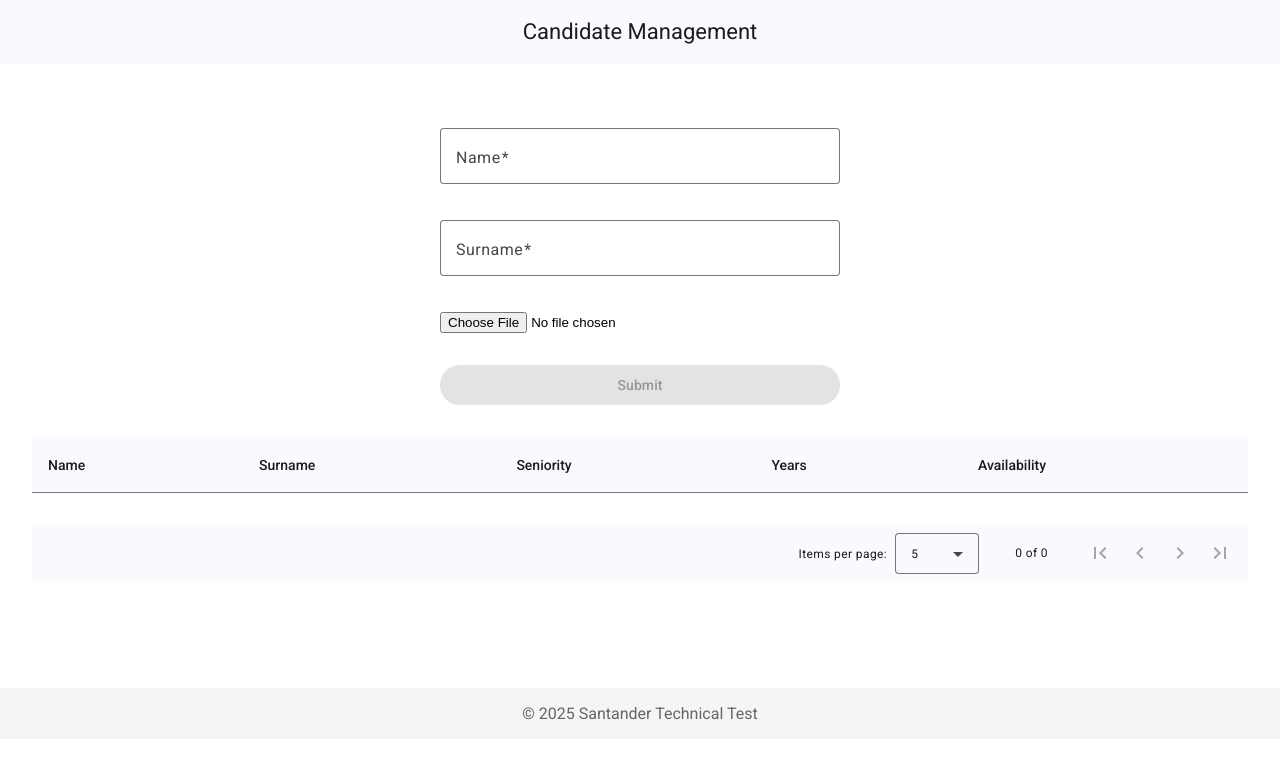
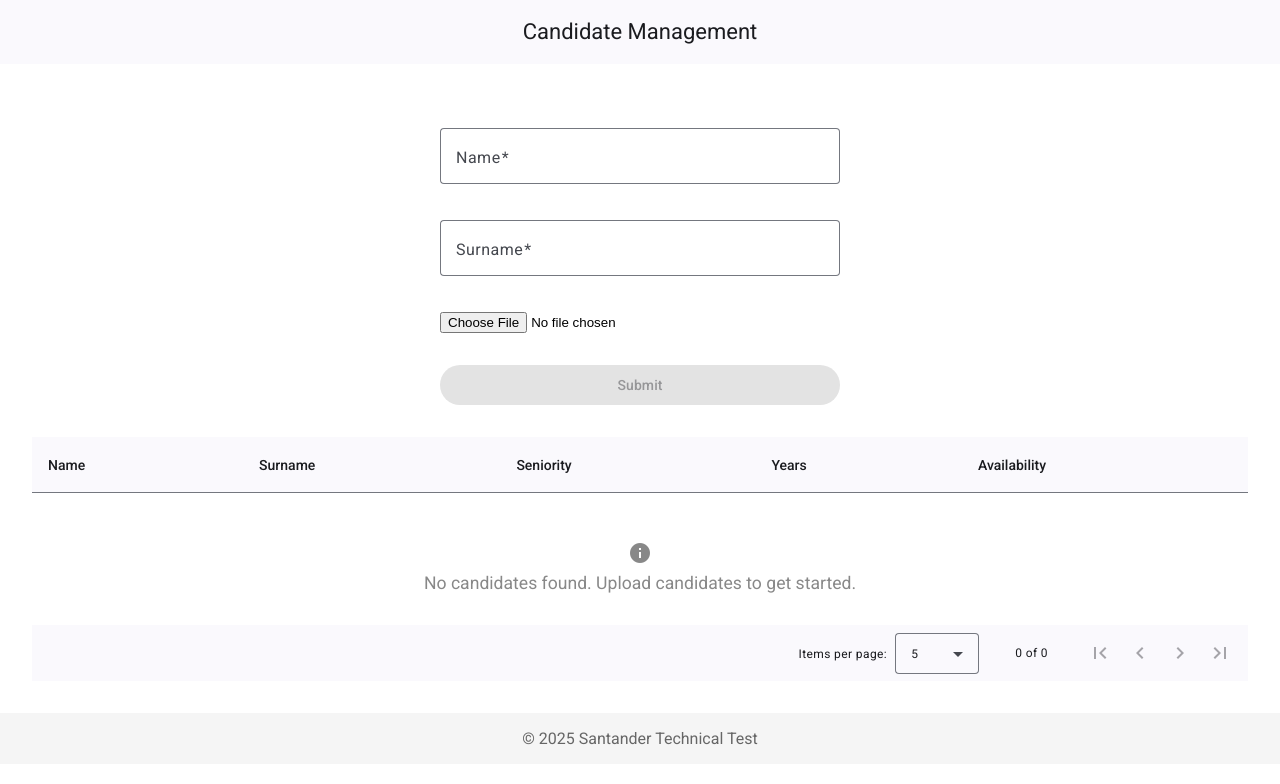
Before and after one commit to mjmmattoni98/scalian-frontend, an Angular app: page / in a window 1280 px wide. Shown: the top 784 px of the page. Built offline with nearby package versions, Linux system fonts and the light colour scheme.

Commit message:
Add empty indicator when table is empty

```diff
--- a/src/app/views/components/table.ts
+++ b/src/app/views/components/table.ts
@@ -1,4 +1,5 @@
 import { AfterViewInit, Component, effect, ViewChild } from '@angular/core';
+import { MatIconModule } from '@angular/material/icon';
 import { MatPaginator, MatPaginatorModule } from '@angular/material/paginator';
 import { MatSort, MatSortModule } from '@angular/material/sort';
 import { MatTableDataSource, MatTableModule } from '@angular/material/table';
@@ -15,7 +16,7 @@ interface Candidate {
 @Component({
   selector: 'candidates-table',
   standalone: true,
-  imports: [MatTableModule, MatPaginatorModule, MatSortModule],
+  imports: [MatTableModule, MatPaginatorModule, MatSortModule, MatIconModule],
   template: `
     <table mat-table [dataSource]="candidates" matSort class="mat-elevation-z8">
       <ng-container matColumnDef="name">
@@ -84,6 +85,15 @@ interface Candidate {
       <tr mat-row *matRowDef="let row; columns: displayedColumns"></tr>
     </table>
 
+    @if (candidates.data.length === 0) {
+    <div class="empty-state" role="status" aria-live="polite">
+      <mat-icon color="primary" fontIcon="info" aria-hidden="true"
+        >info</mat-icon
+      >
+      <span>No candidates found. Upload candidates to get started.</span>
+    </div>
+    }
+
     <mat-paginator
       [pageSizeOptions]="[5, 10, 20]"
       showFirstLastButtons
@@ -95,7 +105,16 @@ interface Candidate {
       width: 100%;
       margin: 2rem auto;
     }
-
+    .empty-state {
+      display: flex;
+      flex-direction: column;
+      align-items: center;
+      justify-content: center;
+      margin: 3rem 0 2rem 0;
+      color: var(--quaternary-contrast, #888);
+      font-size: 1.1rem;
+      gap: 0.5rem;
+    }
     th.mat-sort-header-sorted {
       color: black;
     }
```
